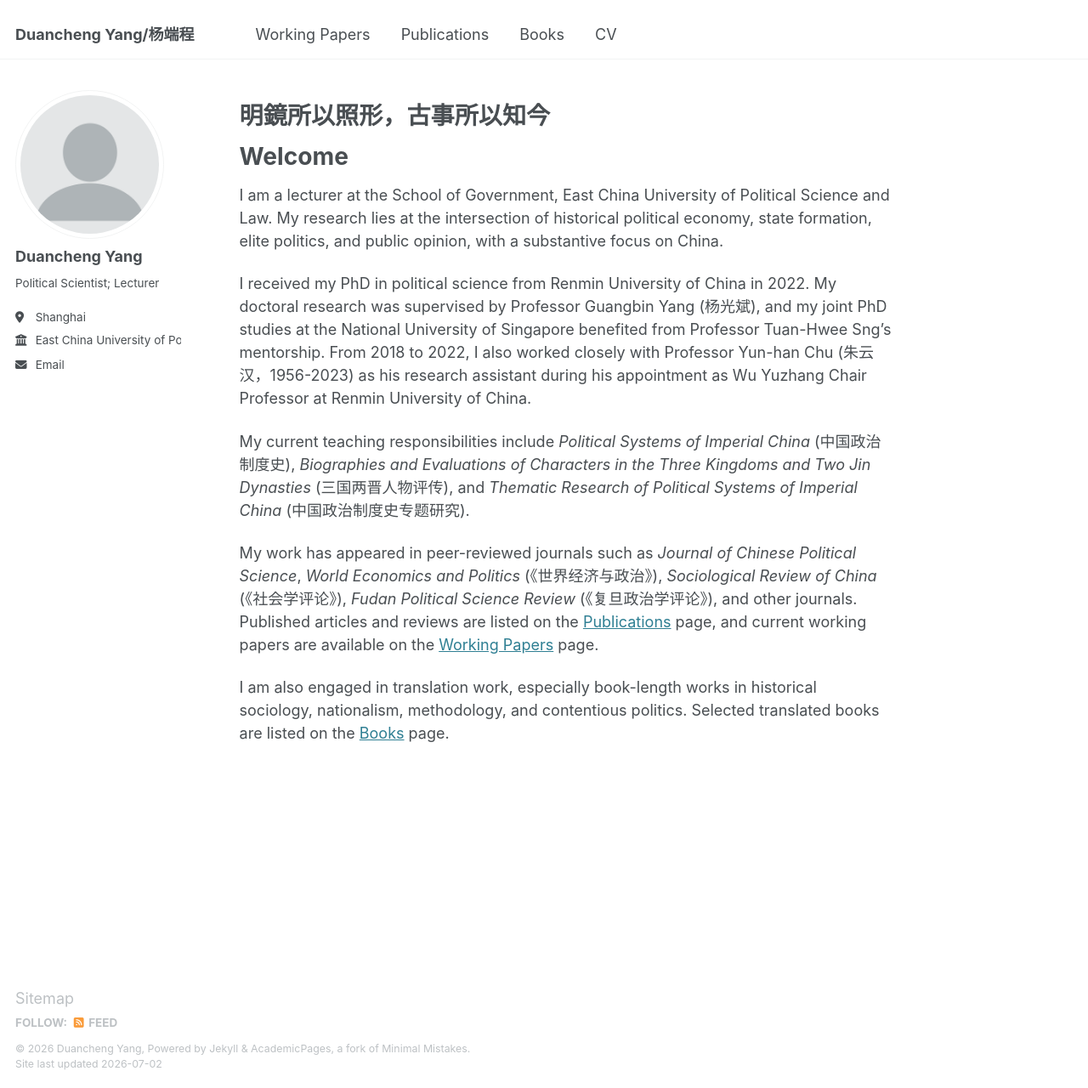
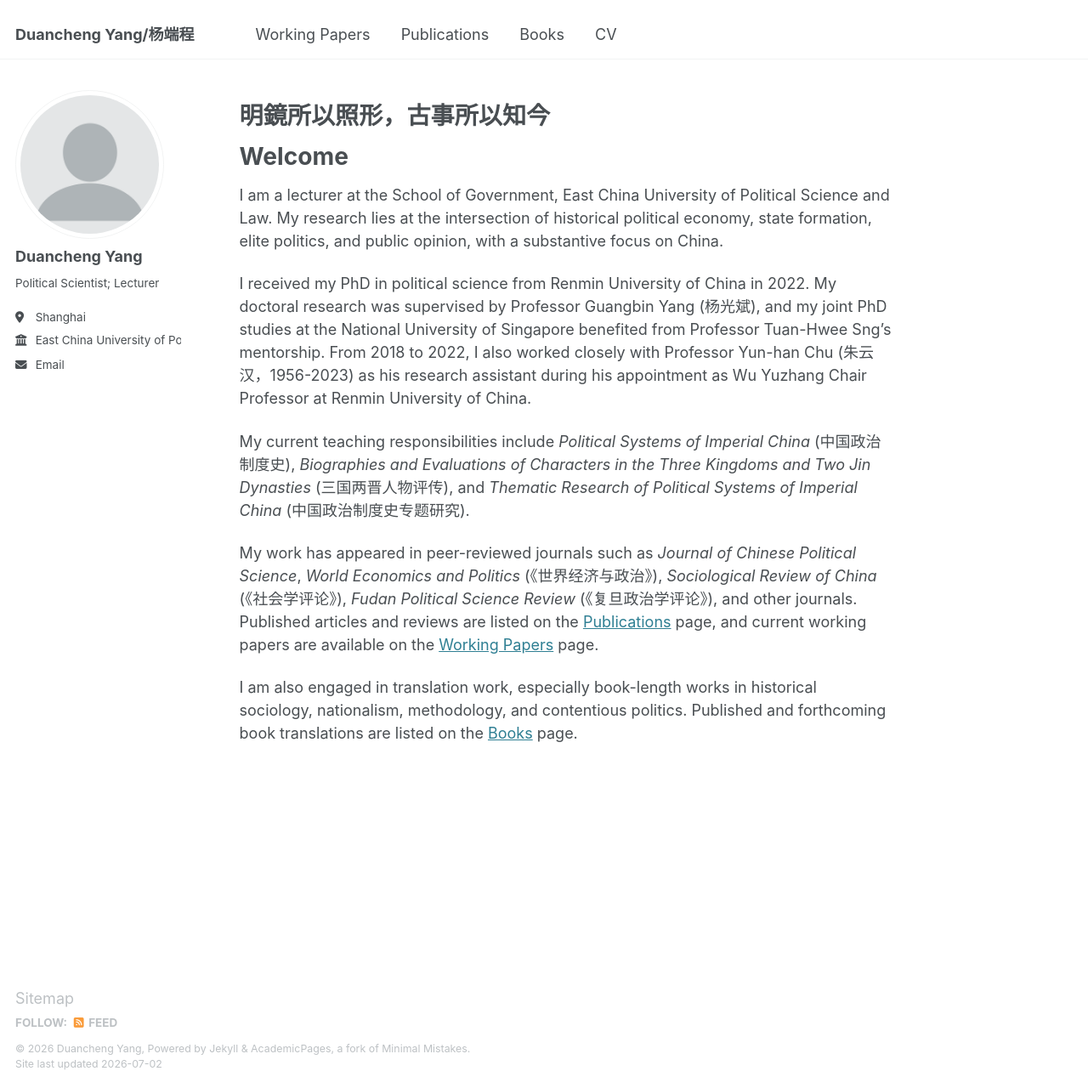
Before and after one commit to DCYeo/dcyeo.github.io, a Jekyll site: the page built from _pages/about.md, in a window 1280 px wide and 1280 px high. Shown: the whole window at 85% size. Built offline with Jekyll 4.4.1, drawn with Linux system fonts in a browser that asks for light colours.

Commit message:
Clarify book translations on homepage

```diff
--- a/_pages/about.md
+++ b/_pages/about.md
@@ -18,4 +18,4 @@ My current teaching responsibilities include *Political Systems of Imperial Chin
 
 My work has appeared in peer-reviewed journals such as *Journal of Chinese Political Science*, *World Economics and Politics* (《世界经济与政治》), *Sociological Review of China* (《社会学评论》), *Fudan Political Science Review* (《复旦政治学评论》), and other journals. Published articles and reviews are listed on the [Publications]({{ site.baseurl }}/publications/) page, and current working papers are available on the [Working Papers]({{ site.baseurl }}/working-papers/) page.
 
-I am also engaged in translation work, especially book-length works in historical sociology, nationalism, methodology, and contentious politics. Selected translated books are listed on the [Books]({{ site.baseurl }}/books/) page.
+I am also engaged in translation work, especially book-length works in historical sociology, nationalism, methodology, and contentious politics. Published and forthcoming book translations are listed on the [Books]({{ site.baseurl }}/books/) page.
```
